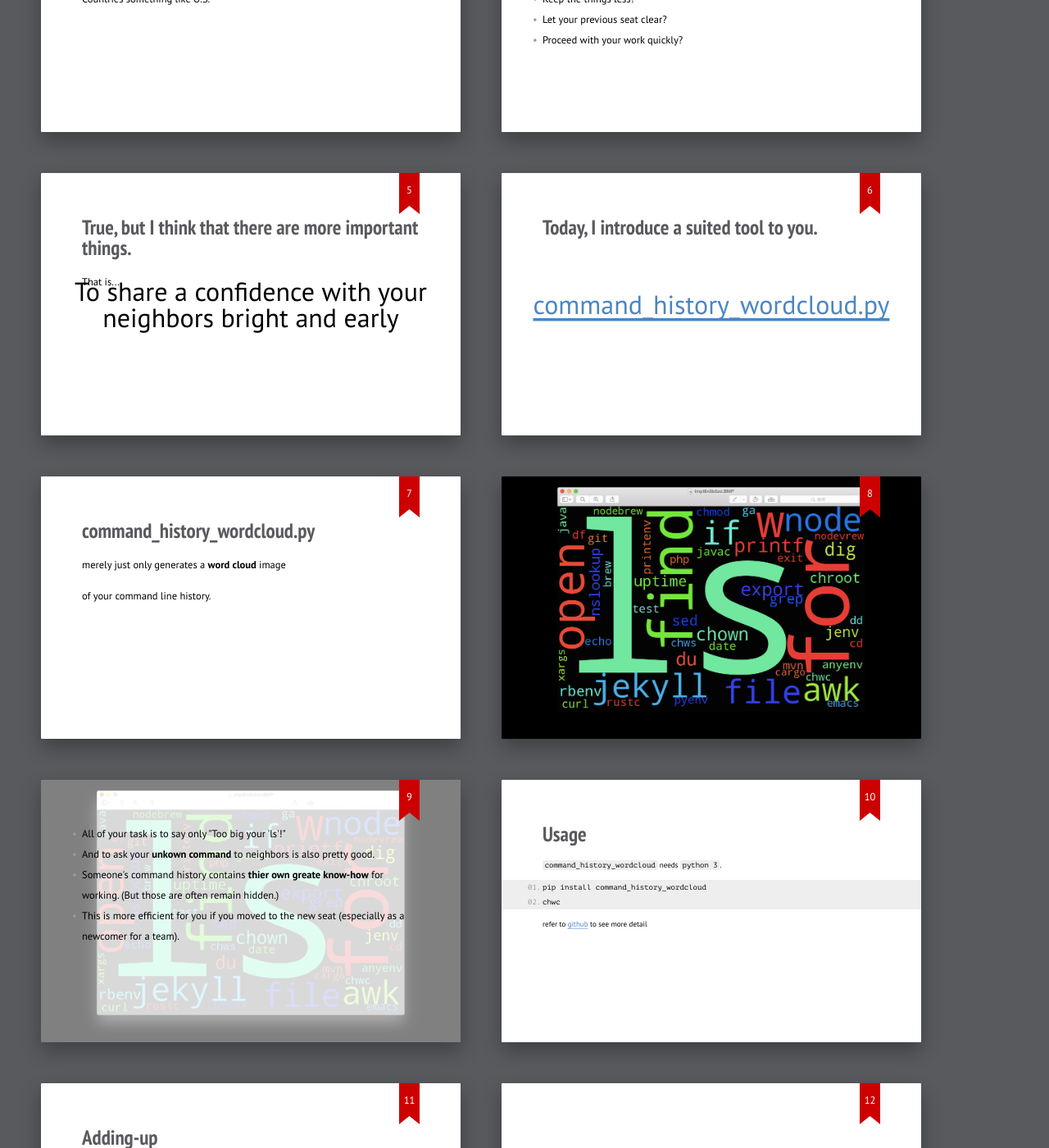
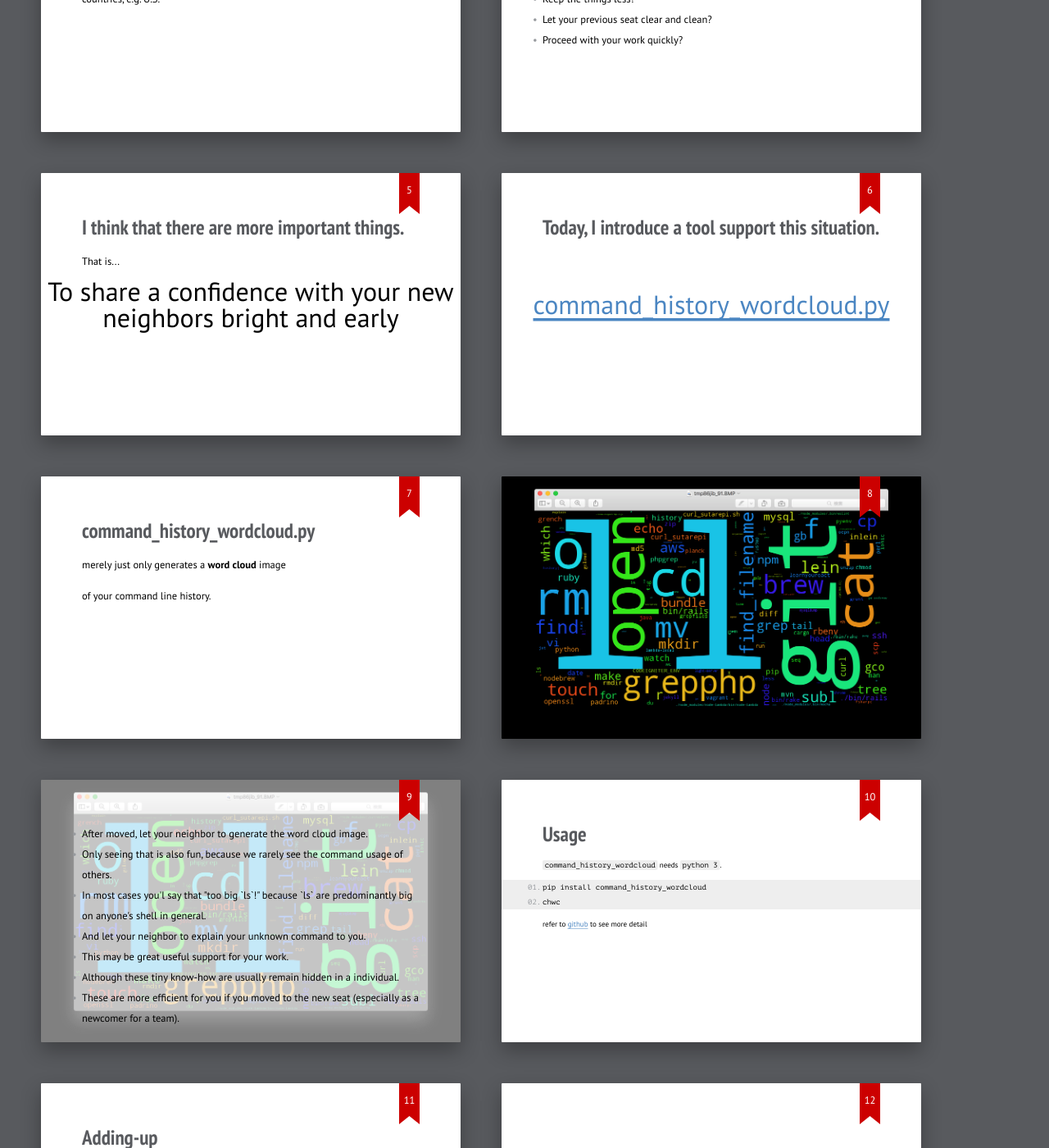
Before and after one commit to hatappo/notedown, a Jekyll site: the page slide/only-1-thing-to-do-just-when-moved-your-seat-in-the-office.20160805/index.html, which Jekyll copies as it is, in a window 1280 px wide and 1400 px high, scrolled down 703 px. Shown: the whole window at 82% size. Built offline with Jekyll 4.4.1, drawn with Linux system fonts in a browser that asks for light colours; some of the changed text lies outside the part shown.

Commit message:
Modify word cloud images.

```diff
--- a/slide/only-1-thing-to-do-just-when-moved-your-seat-in-the-office.20160805/index.html
+++ b/slide/only-1-thing-to-do-just-when-moved-your-seat-in-the-office.20160805/index.html
@@ -85,29 +85,29 @@
 	<section class="slide">
 		<h2>Japan is narrow</h2>
 		<ul>
-			<li class="next">Office space in Japan is also tight.</li>
-			<li class="next">Changing the seating arrangements is more frequent events than Other Countries something like U.S.</li>
+			<li class="next">The office spaces are also tight.</li>
+			<li class="next">Changing the seating arrangements is more frequent events than other countries, e.g. U.S.</li>
 		</ul>
 	</section>
 
 	<section class="slide">
-		<h2>What's the most important thing when moving?</h2>
+		<h2>What is the most important thing when moving?</h2>
 		<ul>
 			<li class="next">Don't forget anything?</li>
 			<li class="next">Keep the things less?</li>
-			<li class="next">Let your previous seat clear?</li>
+			<li class="next">Let your previous seat clear and clean?</li>
 			<li class="next">Proceed with your work quickly?</li>
 		</ul>
 	</section>
 
 	<section class="slide">
-		<h2>True, but I think that there are more important things.</h2>
+		<h2>I think that there are more important things.</h2>
 		<p class="next">That is...</p>
-		<p class="next shout">To share a confidence with your neighbors bright and early</p>
+		<p class="next shout">To share a confidence with your new neighbors bright and early</p>
 	</section>
 
 	<section class="slide">
-		<h2>Today, I introduce a suited tool to you.</h2>
+		<h2>Today, I introduce a tool support this situation.</h2>
 		<p class="next shout shrink"><a href="https://github.com/hatappo/command_history_wordcloud">command_history_wordcloud.py</a></p>
 	</section>
 
@@ -123,10 +123,13 @@
 	<section class="slide" style="background-color: gray">
 		<img class="cover" src="img/chwc-sample02.png">
 		<ul>
-			<li             >All of your task is to say only "Too big your 'ls'!"</li>
-			<li class="next">And to ask your <strong>unkown command</strong> to neighbors is also pretty good.</li>
-			<li class="next">Someone's command history contains <strong>thier own greate know-how</strong> for working. (But those are often remain hidden.)</li>
-			<li class="next">This is more efficient for you if you moved to the new seat (especially as a newcomer for a team).</li>
+			<li             >After moved, let your neighbor to generate the word cloud image.</li>
+			<li class="next">Only seeing that is also fun, because we rarely see the command usage of others.</li>
+			<li class="next">In most cases you'l say that "too big `ls`!" because `ls` are predominantly big on anyone's shell in general.</li>
+			<li class="next">And let your neighbor to explain your unknown command to you.</li>
+			<li class="next">This may be great useful support for your work.</li>
+			<li class="next">Although these tiny know-how are usually remain hidden in a individual.</li>
+			<li class="next">These are more efficient for you if you moved to the new seat (especially as a newcomer for a team).</li>
 		</ul>
 	</section>
 
@@ -146,7 +149,7 @@
 	<section class="slide">
 		<h2>Adding-up</h2>
 		<ul>
-			<li>Let's share a confidence with your neighbors bright and early after moved your seat.</li>
+			<li>Let's share a confidence and knowledge with your neighbors (bright and early in new place.)</li>
 			<li><a href="https://github.com/hatappo/command_history_wordcloud">GitHub</a></li>
 			<li><a href="https://pypi.python.org/pypi/command_history_wordcloud">PyPI (the Python Package Index)</a></li>
 		</ul>
```
Also changed, not shown: other parts of slide/only-1-thing-to-do-just-when-moved-your-seat-in-the-office.20160805/index.html (+1 -1 lines), slide/only-1-thing-to-do-just-when-moved-your-seat-in-the-office.20160805/img/chwc-sample01.png, slide/only-1-thing-to-do-just-when-moved-your-seat-in-the-office.20160805/img/chwc-sample02.png.
